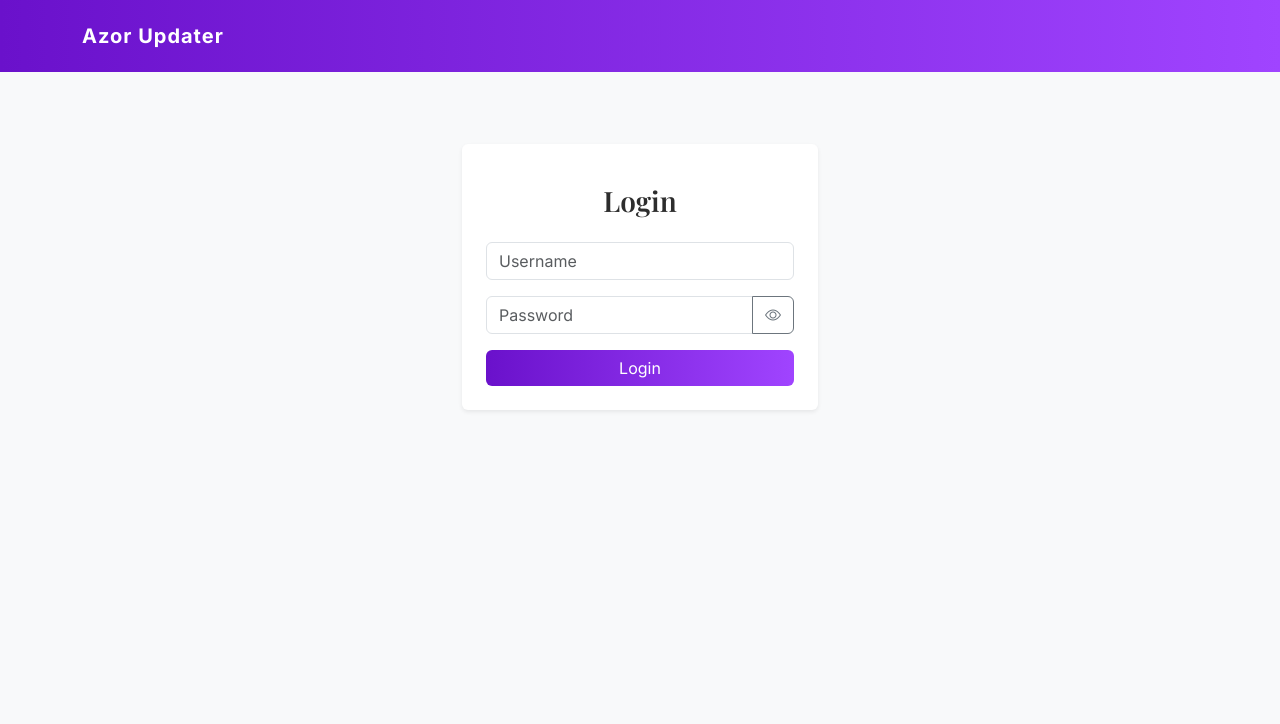
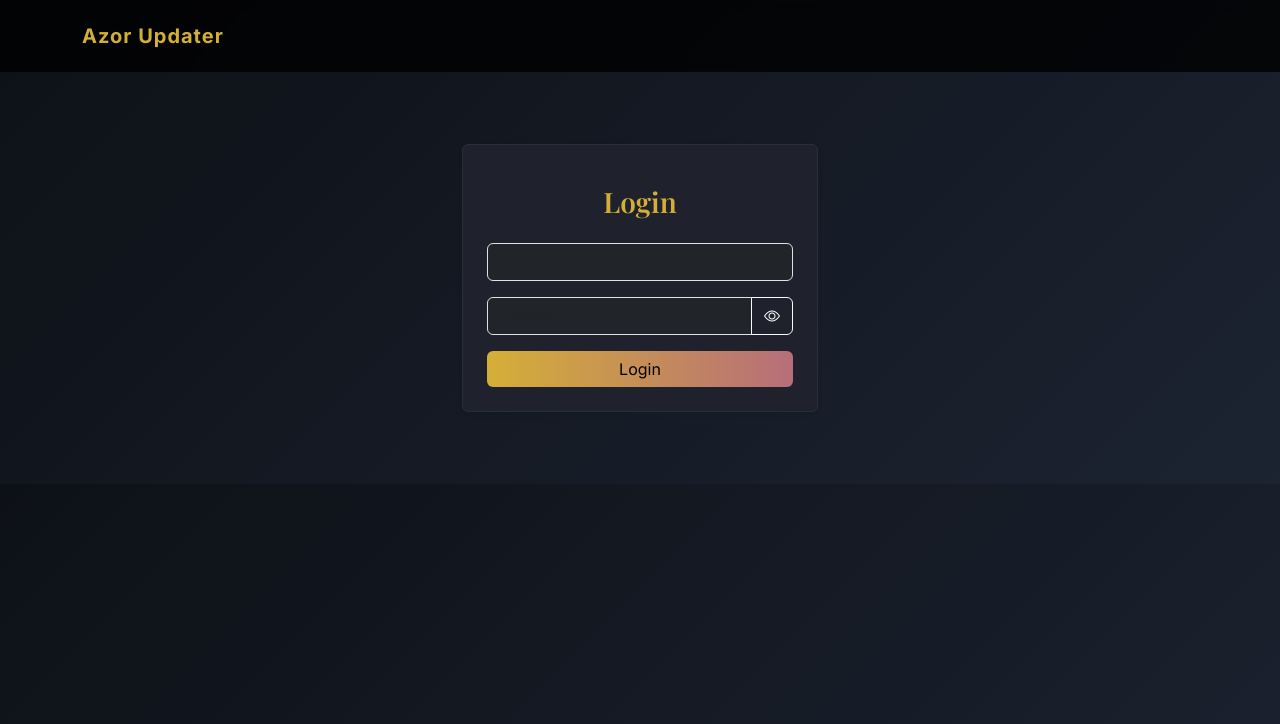
Before and after one commit to AGUENAOU-AYOUB/Azor-App, a Flask app: page /login in a window 1280 px wide. Shown: the top 724 px of the page. Run offline with Flask 3, Linux system fonts and the light colour scheme.

Commit message:
Redesign pages with dark luxury theme

```diff
--- a/webapp/templates/base.html
+++ b/webapp/templates/base.html
@@ -9,48 +9,50 @@
     <title>Azor Price Updater</title>
     <style>
         :root {
-            --primary-gradient: linear-gradient(90deg,#6a11cb,#a044ff);
-            --cyan: #1cc8ff;
-            --electric: #1779ff;
-            --orange: #ff9f43;
+            --bg-gradient: linear-gradient(135deg,#0d1117,#1c2331);
+            --brand-gradient: linear-gradient(90deg,#d4af37,#b76e79);
+            --gold: #d4af37;
+            --silver: #cccccc;
         }
         body {
-            background-color: #f8f9fa;
-            color: #333;
+            background: var(--bg-gradient);
+            color: #f8f9fa;
             font-family: 'Inter', sans-serif;
         }
         h1, h2, h3, h4, h5, h6 {
             font-family: 'Playfair Display', serif;
-            color: #2d2d2d;
+            color: var(--gold);
         }
         .navbar {
-            background-image: var(--primary-gradient);
+            background: rgba(0,0,0,0.8);
+            backdrop-filter: blur(4px);
         }
         .navbar-brand {
-            color: #fff !important;
+            color: var(--gold) !important;
             letter-spacing: 1px;
         }
         .nav-link {
-            color: #fff !important;
+            color: #f8f9fa !important;
             margin-right: 1rem;
         }
         .nav-link.active {
-            color: var(--orange) !important;
+            color: var(--gold) !important;
             font-weight: 500;
         }
         .btn-brand {
-            background-image: var(--primary-gradient);
-            color: #fff;
+            background-image: var(--brand-gradient);
+            color: #000;
             border: none;
         }
         .btn-brand:hover { opacity: 0.9; }
         h3, h5 { margin-top: 1rem; }
         .card {
-            background-color: #fff;
-            border: none;
-            box-shadow: 0 0.125rem 0.25rem rgba(0,0,0,0.075);
+            background-color: #1f222d;
+            border: 1px solid #2a2d3c;
+            color: #f8f9fa;
+            box-shadow: 0 0.5rem 1rem rgba(0,0,0,0.3);
         }
-        .card-title i { color: var(--electric); }
+        .card-title i { color: var(--silver); }
     </style>
 </head>
 <body>
--- a/webapp/templates/home.html
+++ b/webapp/templates/home.html
@@ -1,6 +1,6 @@
 {% extends 'base.html' %}
 {% block content %}
-<h3 class="text-center mb-4">Welcome</h3>
+<h3 class="text-center text-light mb-4">Welcome</h3>
 <div class="row g-4">
   <div class="col-md-6">
     <div class="card shadow-sm h-100">
--- a/webapp/templates/login.html
+++ b/webapp/templates/login.html
@@ -2,16 +2,16 @@
 {% block content %}
 <div class="row justify-content-center py-5">
   <div class="col-sm-8 col-md-5 col-lg-4">
-    <div class="card shadow-sm p-4">
+    <div class="card shadow-sm p-4 text-light">
       <h3 class="text-center mb-4">Login</h3>
       <form method="post">
         <input type="hidden" name="csrf_token" value="{{ csrf_token() }}">
         <div class="mb-3">
-          <input class="form-control" type="text" name="username" placeholder="Username" required>
+          <input class="form-control bg-dark text-light" type="text" name="username" placeholder="Username" required>
         </div>
         <div class="mb-3 input-group">
-          <input class="form-control" type="password" id="password" name="password" placeholder="Password" required>
-          <button class="btn btn-outline-secondary" type="button" id="togglePass"><span class="visually-hidden">Toggle password</span><i class="bi bi-eye"></i></button>
+          <input class="form-control bg-dark text-light" type="password" id="password" name="password" placeholder="Password" required>
+          <button class="btn btn-outline-light" type="button" id="togglePass"><span class="visually-hidden">Toggle password</span><i class="bi bi-eye"></i></button>
         </div>
         {% if error %}<div class="text-danger mb-2">{{ error }}</div>{% endif %}
         <div class="d-grid">
```
Also changed, not shown: webapp/templates/percentage.html (+4 -4 lines), webapp/templates/variant.html (+4 -4 lines).
